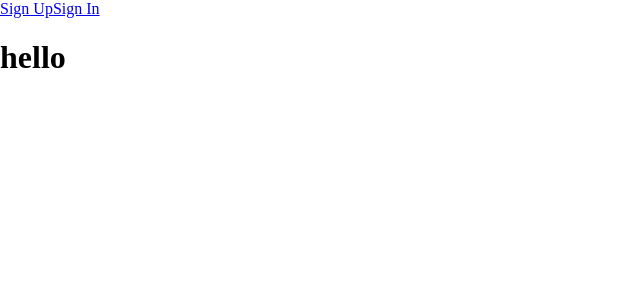
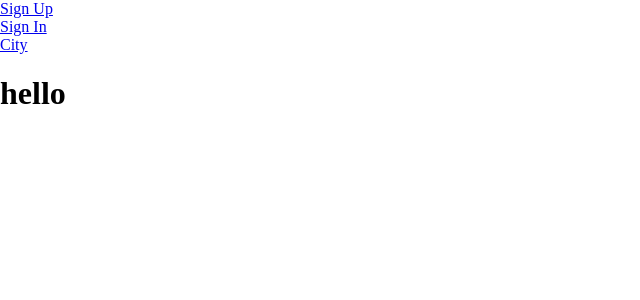
Before and after one commit to manarkhalil9/mini-travel-planner, a React (Vite) app: page / in a window 1280 px wide. Shown: the top 300 px of the page, without its empty margins (0-640 px from the left). Built offline with nearby package versions, Linux system fonts and the light colour scheme.

Commit message:
adding nav links

```diff
--- a/src/components/Nav.jsx
+++ b/src/components/Nav.jsx
@@ -16,7 +16,11 @@ const Nav = ({ user, handleLogOut }) => {
     return (
       <div>
         <Link to="/register">Sign Up</Link>
+        <br></br>
         <Link to="/signin">Sign In</Link>
+        <br></br>
+        <Link to="/cities">City</Link>
+        <br></br>
       </div>
     )
   }
```
